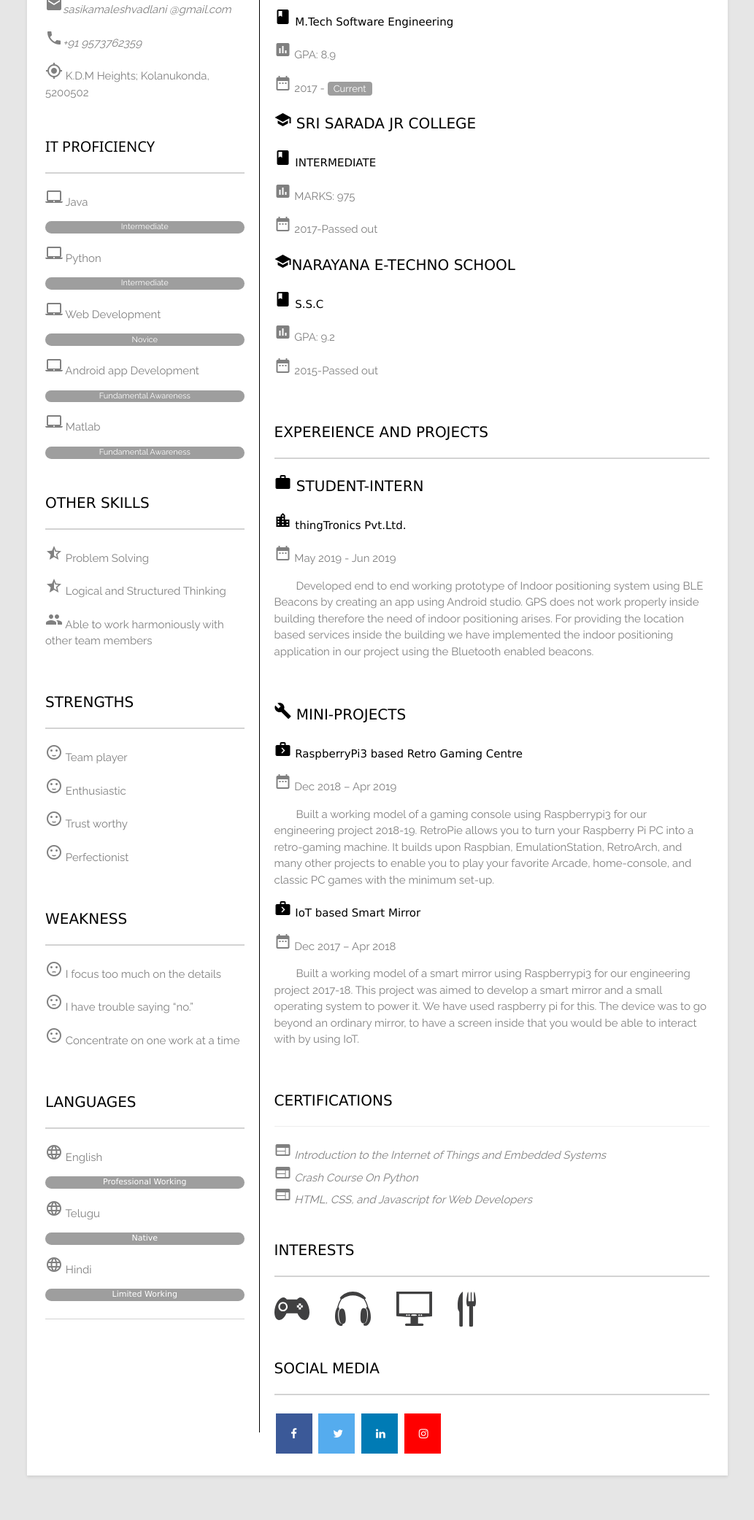
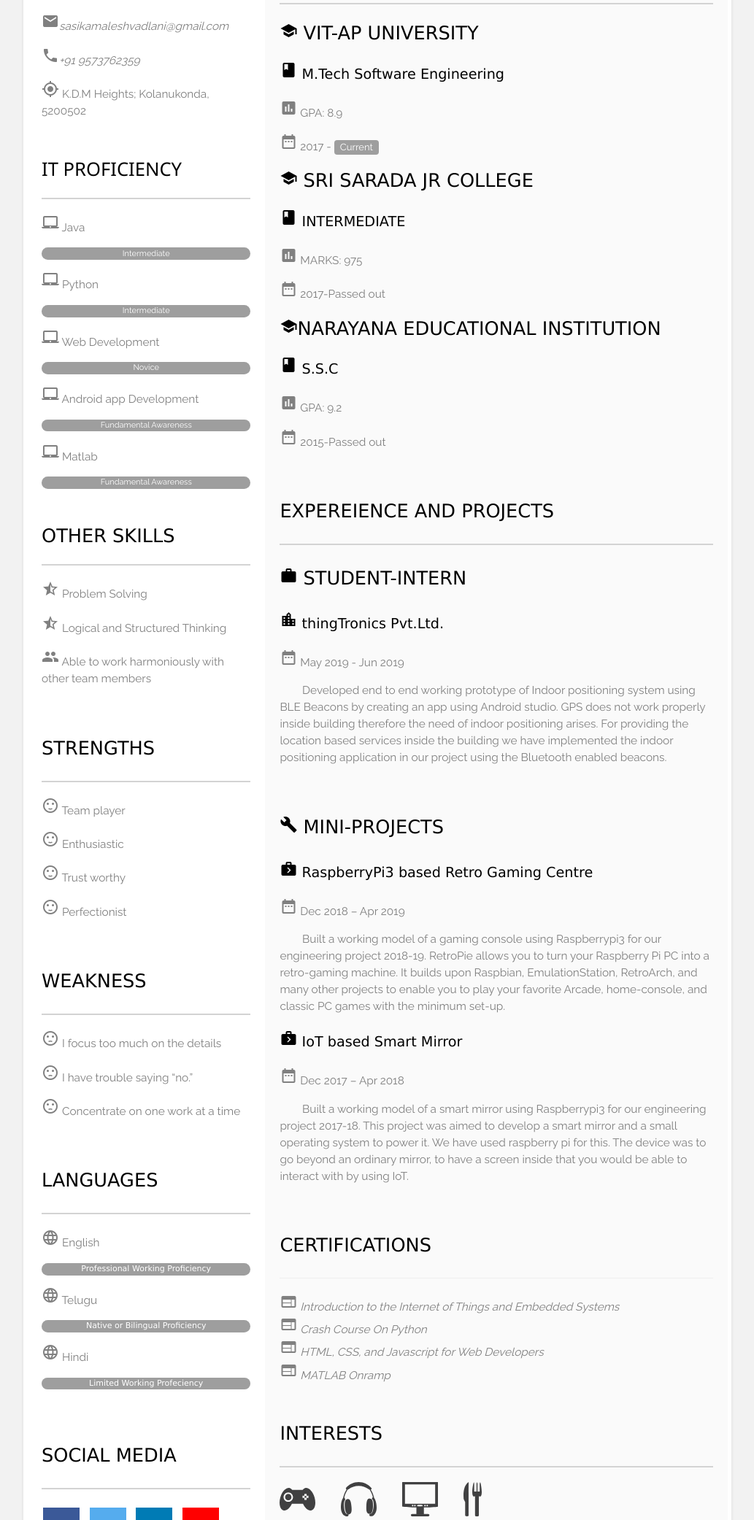
Before and after one commit to sasikamaleshvadlani/sasikamaleshvadlani.github.io, a plain HTML site: page index.html in a window 1280 px wide. Shown: the part 717-2800 px from the top of the page at 73% size, without its empty margins (123-1156 px from the left). Before the commit the page ends 2779 px from the top, so only its background shows below. Drawn offline with nearby package versions, Linux system fonts and the light colour scheme.

Commit message:
Add files via upload

```diff
--- a/css/style.css
+++ b/css/style.css
@@ -1,6 +1,6 @@
 body
 {
-	background-color: #e6e6e6;
+	background-color: #f2f2f2;
 }
 @media screen and (max-width: 1060px) {
     #primary { width:67%; }
@@ -29,7 +29,7 @@ a:hover
   font-style: normal;
 }
 .container {
-  max-width: 960px;
+  max-width: 970px;
   margin: 40px auto;
   padding: 5px;
   background: white;
@@ -56,7 +56,7 @@ header
 {
 	margin-left: auto;
 	padding-bottom: 0px;
-	font-size: 40px;
+	font-size: 4vw;
 	color: #2a7dbb;
 	font-family: 'Raleway'
 }
@@ -64,25 +64,25 @@ header
 {
 	font-family: 'Verdana';
 	margin-left: auto;
-	font-size: 25px;
+	font-size: 2.5vw;
 	color: grey;
 }
 .sectionside
 {
-	font-size: 20px;
+	font-size: 2vw;
 	font-family: 'Raleway'
 	color:solid black;
 }
 .sectiondetails
 {
 	color:grey;
-	font-size: 15px;
+	font-size: 1.2vw;
 	font-family: 'Raleway'
 }
 .sectionsidedetails
 {
 	color:solid black;
-	font-size: 15px;
+	font-size: 1.5vw;
 	font-family: 'Raleway'
 	font-weight: bold;
 	font-variant:
@@ -92,7 +92,6 @@ section {
   grid-template-columns: 1fr 4fr;
   grid-gap: 20px;
   padding: 24px 0;
-  border-bottom: 1px solid lightgrey;
 }
 section:after
 {
@@ -103,15 +102,16 @@ section:after
 nav
 {
   float: left;
-  width: 33%;
-  border-right: 0.5px solid black;
+  width: 34%;
+  padding: 20px;
 
-  padding: 20px;
 }
 article {
   float: left;
   padding: 20px;
-  width: 67%;
+  width: 66%;
+
+  background-color: #fafafa
 }
 .newline
 {
@@ -123,7 +123,7 @@ article {
 }
 .fa {
   padding: 20px;
-  font-size: 30px;
+  font-size: 3vw;
   width: 50px;
   text-align: center;
   text-decoration: none;
@@ -150,3 +150,11 @@ article {
   background: red;
   color: white;
 }
+.hussain
+{
+  color:solid black;
+  font-size: 1.5vw;
+  font-family: 'Raleway'
+  font-variant:
+  font-style: normal;
+}
--- a/index.html
+++ b/index.html
@@ -3,6 +3,7 @@
 <head>
 	<title>Sasi Kamalesh Resume</title>
 	<link rel="shortcut icon" type="image/x-icon" href="img/favicon.ico">
+	<meta charset="UTF-8">
 	<link rel="stylesheet" type="text/css" href="css/style.css">
 	<link href='https://fonts.googleapis.com/css?family=Open Sans' rel='stylesheet'>
 	<link href='https://fonts.googleapis.com/css?family=Raleway' rel='stylesheet'>
@@ -17,8 +18,10 @@
 			<img class="myimage" src="img/sasi.jpg" align="left">
 			<br>
 			<h3 class="myname">Sasi Kamalesh Vadlani</h3>
-			<h6 class="myplace">Student at VIT AP</h6>
-			<a href="index.html" class="sectiondetails"><i class="material-icons">link</i> sasikamaleshvadlani.github.io</a>
+			<pre>
+<span class="myplace">Student at VIT AP</span>
+<a href="index.html" class="sectiondetails"><i class="material-icons">link</i> sasikamaleshvadlani.github.io</a>
+			</pre>
 		</header>
 		<nav>
 			<section>
@@ -35,7 +38,7 @@
 				<h4 class="sectionside">CONTACT</h4>
 				<hr class="newline">
 				<div class="sectiondetails">
-		            <p><a href="mailto:sasikamaleshvadlani@gmail.com"><i class="material-icons">email</i>sasikamaleshvadlani @gmail.com</a></p>
+		            <p><a href="mailto:sasikamaleshvadlani@gmail.com"><i class="material-icons">email</i>sasikamaleshvadlani@gmail.com</a></p>
 		            <p><a href="tel:+919182364034"><i class="material-icons">phone</i>+91 9573762359</a></p>
 		            <p><i class="material-icons" >my_location</i> K.D.M Heights; Kolanukonda, 5200502</p>
 		            <br>
@@ -103,43 +106,52 @@
 	      		<p class="sectiondetails"><i class="material-icons" >language</i> English</p>
 					<div class="w3-light-grey w3-round-xlarge w3-tiny">
 	            		<div class="w3-container w3-center w3-round-xlarge w3-grey">
-	              			<div class="w3-center w3-text-white" style="font-size: 11px">Professional Working</div>
+	              			<div class="w3-center w3-text-white" style="font-size: 11px">Professional Working Proficiency</div>
 	            		</div>
 	          		</div>
 	          		<p class="sectiondetails"><i class="material-icons" >language</i> Telugu</p>
 	          		<div class="w3-light-grey w3-round-xlarge w3-tiny">
 	            		<div class="w3-container w3-center w3-round-xlarge w3-grey">
-	              			<div class="w3-center w3-text-white" style="font-size: 11px">Native</div>
+	              			<div class="w3-center w3-text-white" style="font-size: 11px">Native or Bilingual Proficiency</div>
 	            		</div>
 	          		</div>
 	          		<p class="sectiondetails"><i class="material-icons" >language</i> Hindi</p>
 	          		<div class="w3-light-grey w3-round-xlarge w3-tiny">
 	            		<div class="w3-container w3-center w3-round-xlarge w3-grey">
-	              			<div class="w3-center w3-text-white" style="font-size: 11px">Limited Working</div>
+	              			<div class="w3-center w3-text-white" style="font-size: 11px">Limited Working Profeciency</div>
 	            		</div>
+	            	</div>
+	            <br><br>
+	            <p class="sectionside">SOCIAL MEDIA</p>
+		        <hr class="newline">
+		        <a href="https://www.facebook.com/SasiKamaleshVadlani" target ="blank" class="fa fa-facebook"></a>&nbsp;
+		        <a href="https://twitter.com/SasiVadlani" target ="blank" class="fa fa-twitter"></a>&nbsp;
+		        <a href="https://www.linkedin.com/in/sasi-kamalesh-vadlani-97a09b96//" target ="blank" class="fa fa-linkedin"></a>&nbsp;
+		        <a href="https://www.instagram.com/sasi.vadlani/" target ="blank" class="fa fa-instagram"></a>
 
 			</section>
-			<br><br><br><br><br><br>
+
 		</nav>
 		<article>
+			<br>
 			<p class="sectionside">CAREER OBJECTIVE</p>
 			<hr class="newline">
 			<p class="sectiondetails">&emsp;&emsp;As a beginner in the field of Information Technology, I strive to associate myself with an organization where I can utilize my skills in the best possible manner, which further gives me an opportunity to grow in my career journey while contributing to the development of the organization.</p>
 			<br>
 			<p class="sectionside">ACADEMIC BACKGROUND</p>
 			<hr class="newline">
-			<p class="sectionside"><i class="material-icons" >school</i> VIT-AP UNIVERSITY</p>
+			<a href="https://vitap.ac.in/" class="sectionside" style="font-style: normal;" target="blank"><i class="material-icons" >school</i> VIT-AP UNIVERSITY</a>
 			<p class="sectionsidedetails"><i class="material-icons">book</i> M.Tech Software Engineering</p>
 			<p class="sectiondetails"><i class="material-icons">poll</i> GPA: 8.9</p>
 			<p class="sectiondetails"><i class="material-icons">date_range</i> 2017 - <span class="w3-tag w3-grey w3-round w3-text-white" style="font-size: 13px">Current</span></p>
 
-			<p class="sectionside"><i class="material-icons" >school</i> SRI SARADA JR COLLEGE</p>
+			<a href="https://www.saradaedu.com/index.php" class="sectionside" style="font-style: normal;" target="blank"><i class="material-icons" >school</i> SRI SARADA JR COLLEGE</a>
 
 			<p class="sectionsidedetails"><i class="material-icons">book</i> INTERMEDIATE</p>
 			<p class="sectiondetails"><i class="material-icons">poll</i> MARKS: 975</p>
 			<p class="sectiondetails"><i class="material-icons">date_range</i> 2017-Passed out</p>
 
-			<p class="sectionside"><i class="material-icons" >school</i>NARAYANA E-TECHNO SCHOOL</p>
+			<a href="https://www.narayanagroup.com/" class="sectionside" style="font-style: normal; " target="blank"><i class="material-icons" >school</i>NARAYANA EDUCATIONAL INSTITUTION</a>
 			<p class="sectionsidedetails"><i class="material-icons">book</i> S.S.C</p>
 			<p class="sectiondetails"><i class="material-icons">poll</i> GPA: 9.2</p>
 			<p class="sectiondetails"><i class="material-icons">date_range</i> 2015-Passed out</p>
@@ -166,21 +178,26 @@
 			<a href="https://coursera.org/share/544e0107ba5ddd15409aa646584ed663" class="sectiondetails" target="blank"><i class="material-icons">web</i> Crash Course On Python</a>
 			<br>
 			<a href="https://coursera.org/share/f2306315ce54e9c4c7b7f416fc1cef73" class="sectiondetails" target="blank"><i class="material-icons">web</i> HTML, CSS, and Javascript for Web Developers</a>
+			<br>
+			<a href="https://matlabacademy.mathworks.com/progress/share/report.html?id=d9aceda5-bd52-458e-a654-533584d60509" class="sectiondetails" target="blank"><i class="material-icons">web</i> MATLAB Onramp</a>
 			<br><br>
 			<p class="sectionside">INTERESTS</p>
 			<hr class="newline">
-			<img src="img/controller.svg" alt="icon">&emsp;&emsp;
-	        <img src="img/headphones.svg" alt="icon">&emsp;&emsp;
-			<img src="img/monitor.svg" alt="icon">&emsp;&emsp;
-	        <img src="img/cutlery.svg" alt="icon">
-	        <br><br>
-	        <p class="sectionside">SOCIAL MEDIA</p>
+			<img src="img/controller.svg" title="PUBG" alt="icon">&emsp;&emsp;
+	        <img src="img/headphones.svg" title="TELUGU SONGS" alt="icon">&emsp;&emsp;
+			<img src="img/monitor.svg" title="MOVIES" alt="icon">&emsp;&emsp;
+	        <img src="img/cutlery.svg" title="BIRYANI" alt="icon">
+	        <br><br><br>
+	        <div class="sectionside">References</div>
 	        <hr class="newline">
-	        <a href="https://www.facebook.com/SasiKamaleshVadlani" target ="blank" class="fa fa-facebook"></a>
-	        <a href="https://twitter.com/SasiVadlani" target ="blank" class="fa fa-twitter"></a>
-	        <a href="https://www.linkedin.com/in/sasi-vadlani-97a09b96/" target ="blank" class="fa fa-linkedin"></a>
-	        <a href="https://www.instagram.com/sasi.vadlani/" target ="blank" class="fa fa-instagram"></a>
-		</article>
+	        <p class="sectionsidedetails">Mr.Hussain Syed</p>
+	        <pre class="sectiondetails">
+Asst.Professor
+FACULTY VIT-AP
 
+<a href="https://www.linkedin.com/in/syed-hussain-2a294315" target="blank" class="sectiondetails"><i class="material-icons">link</i>Linkedin</a>&emsp;&emsp;<a href="mailto:sasikamaleshvadlani@gmail.com" class="sectiondetails"><i class="material-icons">email</i>hussain.syed@vitap.ac.in</a>&emsp;&emsp;<a href="tel:+918074732476" class="sectiondetails"><i class="material-icons">phone</i>+91 8074732476</a>
+	    	</pre>
+		 </article>
+	</div>
 </body>
 </html>
```
